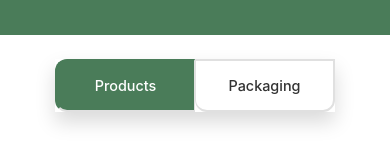
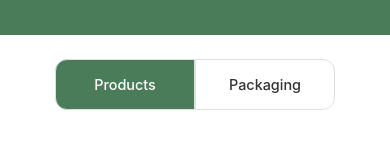
Before and after one commit to ah-Elsharkawy/ExportGoods, a React (Vite) app: page /products in a window 390 px wide. Shown: the part 198-360 px from the top of the page. Built offline with nearby package versions, Linux system fonts and the light colour scheme; no server answers; the database is empty.

Commit message:
modify floating window style

```diff
--- a/src/components/products/FloatingMenu.css
+++ b/src/components/products/FloatingMenu.css
@@ -6,7 +6,6 @@
   z-index: var(--z-sticky);
   display: flex;
   flex-direction: column;
-  box-shadow: var(--shadow-lg);
 }
 
 html[dir="rtl"] .floating-menu {
@@ -32,20 +31,21 @@ html[dir="rtl"] .floating-menu {
 .floating-menu-item:first-child {
   border-top-left-radius: var(--radius-lg);
   border-top-right-radius: var(--radius-lg);
-  border-bottom: 1px solid var(--color-border);
+  /* border-bottom: 1px solid var(--color-border); */
 }
 
 /* Last button - bottom rounded corners */
 .floating-menu-item:last-child {
   border-bottom-left-radius: var(--radius-lg);
   border-bottom-right-radius: var(--radius-lg);
-  border-top: 1px solid var(--color-border);
+  /* border-top: 1px solid var(--color-border); */
 }
 
 /* Middle buttons - no rounded corners on touching edges */
 .floating-menu-item:not(:first-child):not(:last-child) {
-  border-top: 1px solid var(--color-border);
-  border-bottom: 1px solid var(--color-border);
+  /* border-top: 1px solid var(--color-border);
+  border-bottom: 1px solid var(--color-border); */
+  border: 1px solid var(--color-border);
 }
 
 .floating-menu-item:hover {
@@ -101,34 +101,40 @@ html[dir="rtl"] .floating-menu-item:hover {
   /* Adjust rounding for horizontal layout */
   .floating-menu-item:first-child {
     border-top-right-radius: 0;
+    border-bottom-right-radius: 0;
     border-bottom-left-radius: var(--radius-lg);
-    border-bottom: 2px solid var(--color-border);
-    border-right: 1px solid var(--color-border);
+    border-top-left-radius: var(--radius-lg);
+    /* border-bottom: 2px solid var(--color-border);
+    border-right: 1px solid var(--color-border); */
+    border: 1px solid var(--color-border);
   }
 
   .floating-menu-item:last-child {
     border-top-left-radius: 0;
+    border-bottom-left-radius: 0;
+    border-top-right-radius: var(--radius-lg);
     border-bottom-right-radius: var(--radius-lg);
-    border-top: 2px solid var(--color-border);
-    border-left: 1px solid var(--color-border);
+    /* border-top: 2px solid var(--color-border);
+    border-left: 1px solid var(--color-border); */
+    border: 1px solid var(--color-border);
   }
 
   html[dir="rtl"] .floating-menu-item:first-child {
-    border-right: 2px solid var(--color-border);
-    border-left: 1px solid var(--color-border);
-    border-top-left-radius: var(--radius-lg);
+    /* border-right: 2px solid var(--color-border);
+    border-left: 1px solid var(--color-border); */
+    border: 1px solid var(--color-border);
+    border-top-left-radius: 0;
+    border-bottom-left-radius: 0;
+    border-top-right-radius: var(--radius-lg);
+    border-bottom-right-radius: var(--radius-lg);
+  }
+
+  html[dir="rtl"] .floating-menu-item:last-child {
+    border: 1px solid var(--color-border);
     border-top-right-radius: 0;
     border-bottom-right-radius: 0;
     border-bottom-left-radius: var(--radius-lg);
-  }
-
-  html[dir="rtl"] .floating-menu-item:last-child {
-    border-left: 2px solid var(--color-border);
-    border-right: 1px solid var(--color-border);
-    border-top-right-radius: var(--radius-lg);
-    border-top-left-radius: 0;
-    border-bottom-left-radius: 0;
-    border-bottom-right-radius: var(--radius-lg);
+    border-top-left-radius: var(--radius-lg);
   }
 
   .floating-menu-item:hover {
```
